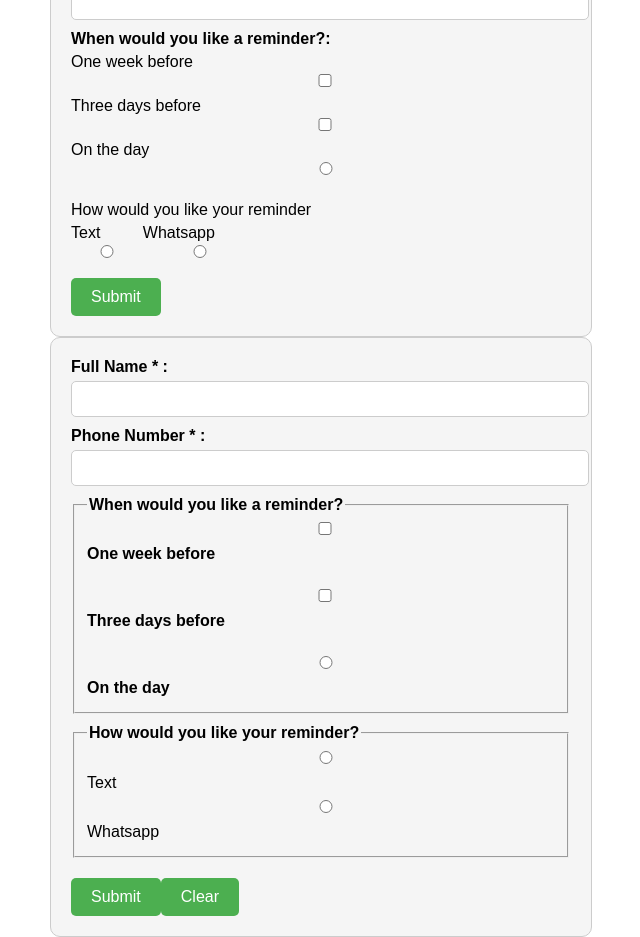
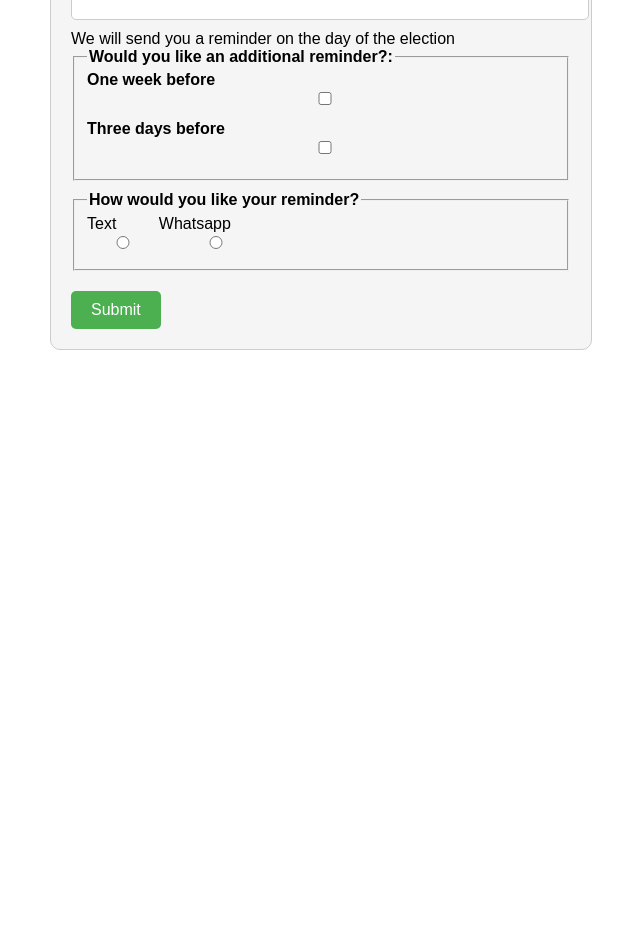
Before and after one commit to Curtis-Turk/Remember-to-Vote, a React (Create React App) app: page / in a window 1280 px wide. Shown: the part 260-1197 px from the top of the page, without its empty margins (319-959 px from the left). After the commit the page ends 800 px from the top, so only its background shows below. Built offline with nearby package versions, Linux system fonts and the light colour scheme.

Commit message:
Added a formData object to populate with form

```diff
--- a/src/App.tsx
+++ b/src/App.tsx
@@ -1,6 +1,5 @@
 import "./App.css";
 import Form from "./components/form";
-import Form2 from "./components/form_2";
 
 function App() {
   return (
@@ -11,7 +10,6 @@ function App() {
         details
       </h2>
       <Form></Form>
-      <Form2></Form2>
     </div>
   );
 }
--- a/src/components/form.tsx
+++ b/src/components/form.tsx
@@ -1,14 +1,28 @@
+import { useState } from "react";
+
 export default function Form() {
+  const [formData, setFormData] = useState({
+    name: "",
+    phone: "",
+    oneWeek: false,
+    threeDays: false,
+    messageType: "",
+  });
+
+  const handleSubmit = (e: React.FormEvent<HTMLFormElement>) => {
+    e.preventDefault();
+    console.log(formData);
+  };
   return (
-    <form id="polling-form">
-      <label htmlFor="fullname">Full Name * :</label>
-      <input type="text" id="fullname" />
-
+    <form id="polling-form" onSubmit={handleSubmit}>
+      <label htmlFor="name">Name * :</label>
+      <input type="text" id="name" />
       <label htmlFor="phone">Phone Number * :</label>
       <input type="text" id="phone" />
-
-      <div id="reminder">
-        <label>When would you like a reminder?:</label>
+      We will send you a reminder on the day of the election
+      <fieldset id="reminder">
+        <legend>Would you like an additional reminder?:</legend>
+        <label htmlFor="one-week">
           One week before
           <input
             type="checkbox"
@@ -16,6 +30,8 @@ export default function Form() {
             id="one-week"
             value="7 days"
           />
+        </label>
+        <label htmlFor="three-days">
           Three days before
           <input
             type="checkbox"
@@ -23,20 +39,17 @@ export default function Form() {
             id="three-days"
             value="3 days"
           />
-        On the day
-        <input type="radio" name="reminders[]" id="on-the-day" value="0 days" />
-      </div>
-
-      <div id="message-type">
-        <p>How would you like your reminder</p>
+        </label>
+      </fieldset>
+      <fieldset id="message-type">
+        <legend>How would you like your reminder?</legend>
         <span>
-          Text <input type="radio" />
+          Text <input type="radio" name="type" id="text" />
         </span>
         <span>
-          Whatsapp <input type="radio" />
+          Whatsapp <input type="radio" name="type" id="whatsapp" />
         </span>
-      </div>
-
+      </fieldset>
       <input type="submit" value="Submit" />
     </form>
   );
--- a/src/components/form_2.tsx
+++ /dev/null
@@ -1,48 +0,0 @@
-export default function Form2() {
-  return (
-    <form id="polling-form">
-      <label htmlFor="fullname">Full Name * :</label>
-      <input type="text" id="fullname" required pattern="[a-zA-Z ]+" />
-
-      <label htmlFor="phone">Phone Number * :</label>
-      <input type="tel" id="phone" required pattern="[0-9]{10}" />
-
-      <fieldset id="reminder">
-        <legend>When would you like a reminder?</legend>
-        <input
-          type="checkbox"
-          name="reminders[]"
-          id="one-week"
-          value="7 days"
-        />
-        <label htmlFor="one-week">One week before</label>
-        <br />
-        <input
-          type="checkbox"
-          name="reminders[]"
-          id="three-days"
-          value="3 days"
-        />
-        <label htmlFor="three-days">Three days before</label>
-        <br />
-        <input type="radio" name="reminders[]" id="on-the-day" value="0 days" />
-        <label htmlFor="on-the-day">On the day</label>
-      </fieldset>
-
-      <fieldset id="message-type">
-        <legend>How would you like your reminder?</legend>
-        <label>
-          <input type="radio" name="message-type" value="text" />
-          Text
-        </label>
-        <label>
-          <input type="radio" name="message-type" value="whatsapp" />
-          Whatsapp
-        </label>
-      </fieldset>
-
-      <input type="submit" value="Submit" />
-      <input type="reset" value="Clear" />
-    </form>
-  );
-}
```
Also changed, not shown: 1 other file (tests, documents, lock files or other folders). Lines whose indentation alone changed are shown as unchanged.
